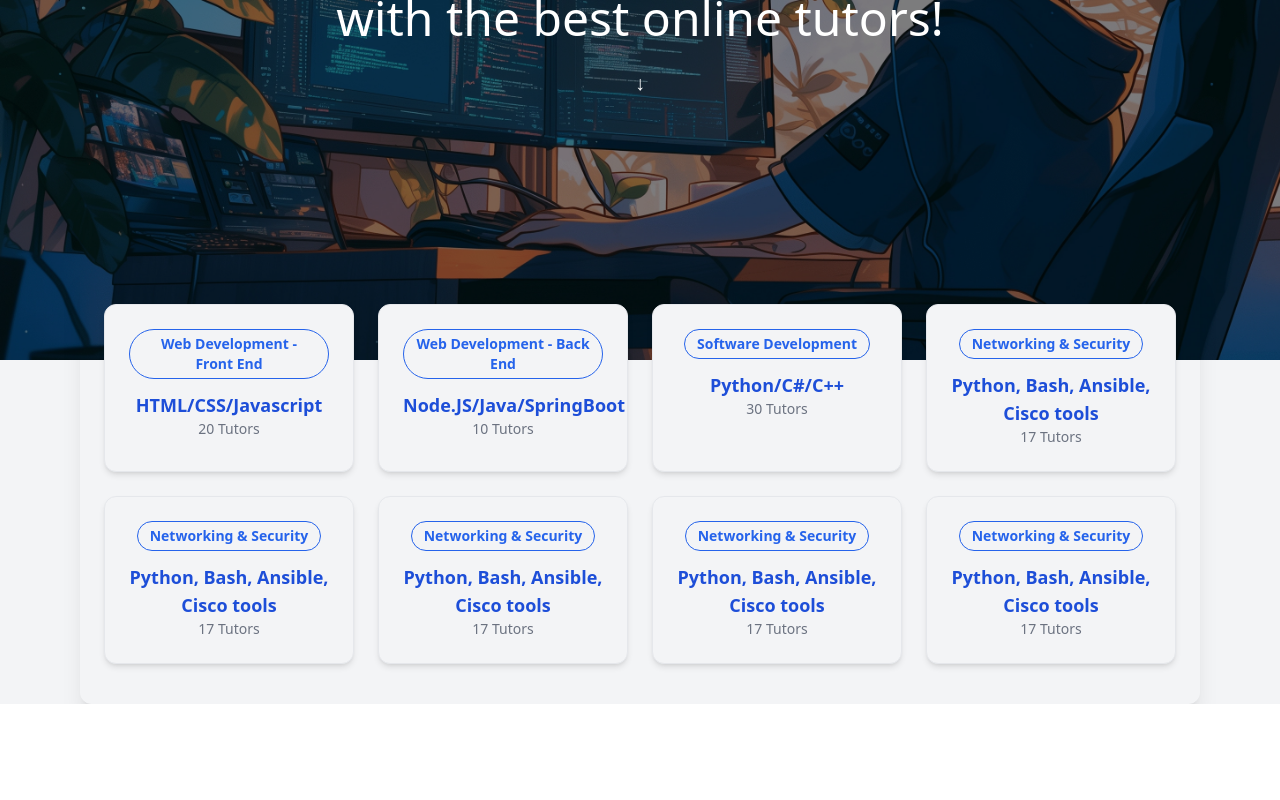
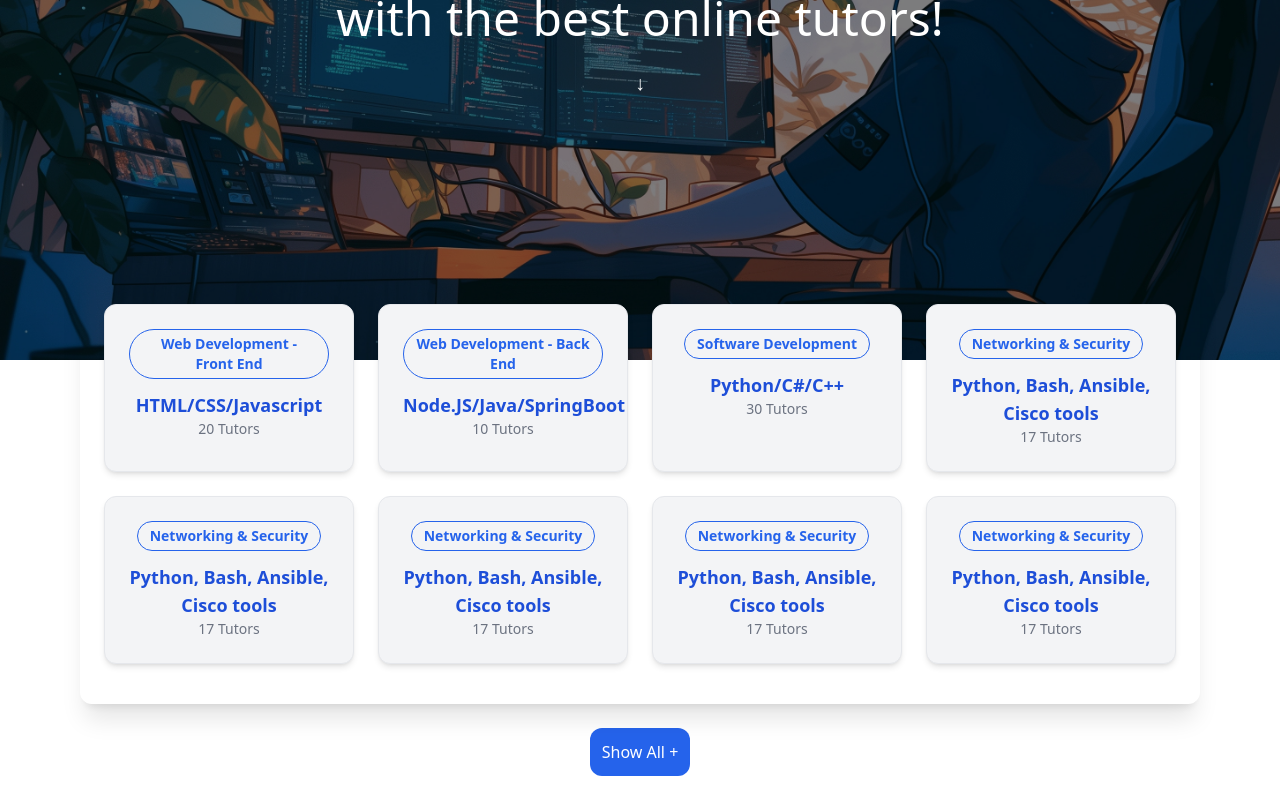
Before and after one commit to AdhurimBerisha/Study-Buddy, a React (Vite) app in the folder frontend/: page / in a window 1280 px wide. Shown: the part 360-1160 px from the top of the page. Before the commit the page ends 1064 px from the top, so only its background shows below. Built offline with nearby package versions, Linux system fonts and the light colour scheme.

Commit message:
Button component

```diff
--- a/frontend/src/App.tsx
+++ b/frontend/src/App.tsx
@@ -9,7 +9,7 @@ import Groups from "./pages/Groups";
 
 function App() {
   return (
-    <div className="bg-gray-100">
+    <div>
       <Navbar />
       <Routes>
         <Route path="/" element={<Home />} />
--- /dev/null
+++ b/frontend/src/components/Button.tsx
@@ -0,0 +1,8 @@
+const Button = () => {
+  return (
+    <button className="bg-blue-600 text-white p-3 rounded-xl  hover:bg-blue-400">
+      Show All +
+    </button>
+  );
+};
+export default Button;
--- a/frontend/src/components/LanguageGrid.tsx
+++ b/frontend/src/components/LanguageGrid.tsx
@@ -1,3 +1,4 @@
+import Button from "./Button";
 import LanguageCard from "./LanguageCard";
 
 const languages = [
@@ -41,6 +42,7 @@ const languages = [
 
 const LanguageGrid = () => {
   return (
+    <>
       <section className="max-w-6xl mx-auto -mt-24 relative z-10 px-4">
         <div className="grid grid-cols-1 sm:grid-cols-2 lg:grid-cols-4 gap-6  py-10 px-6 rounded-xl shadow-xl ">
           {languages.map((lang) => (
@@ -48,6 +50,10 @@ const LanguageGrid = () => {
           ))}
         </div>
       </section>
+      <div className="flex justify-center mt-6 mb-6">
+        <Button />
+      </div>
+    </>
   );
 };
 
```
Lines whose indentation alone changed are shown as unchanged.
